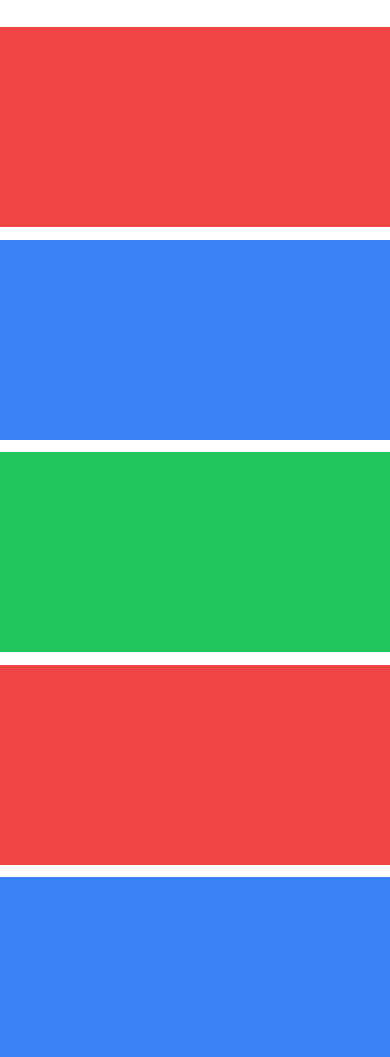
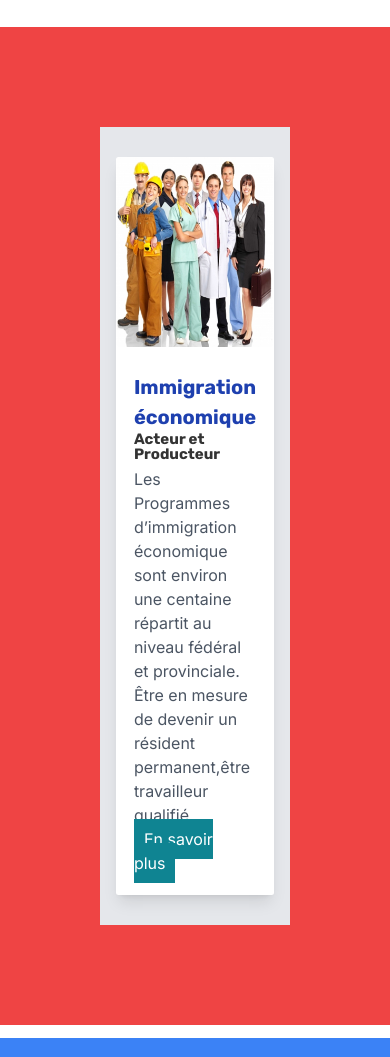
Before and after one commit to Moussabdi/TP3_AbdiDiranehMoussa_IntegrationWeb2, a website: page services.html in a window 390 px wide. Shown: the part 43-1100 px from the top of the page. Drawn offline with nearby package versions, Linux system fonts and the light colour scheme.

Commit message:
adding service page, tailwing component, etc

```diff
--- a/sass/_header.scss
+++ b/sass/_header.scss
@@ -1,7 +1,7 @@
 @import "variable";
 
 header h1 {
-  font-size: 3.5rem;
+  font-size: 3.5rem !important;
 }
 
 %fontMargin {
@@ -10,17 +10,17 @@ header h1 {
 }
 h1 {
   @extend %fontMargin;
-  font-size: 4.5rem;
+  font-size: 4.5rem !important;
   font-weight: 600;
 }
 h2 {
   @extend %fontMargin;
-  font-size: 4rem;
+  font-size: 4rem !important;
   font-weight: 600;
 }
 h3 {
   @extend %fontMargin;
-  font-size: 2.5rem;
+  font-size: 2.5rem !important;
   font-weight: 400;
 }
 p {
@@ -29,22 +29,22 @@ p {
 
 @media screen and (max-width: 570px) {
   body {
-    font-size: 1.6rem;
+    font-size: 1.6rem !important;
   }
 
   header h1 {
-    font-size: 3.5;
+    font-size: 3.5 !important;
   }
 
   h1 {
-    font-size: 3rem;
+    font-size: 3rem !important;
   }
 
   h2 {
-    font-size: 2rem;
+    font-size: 2rem !important;
   }
 
   h3 {
-    font-size: 1.5rem;
+    font-size: 1.5rem !important;
   }
 }
--- a/sass/_indexSection1.scss
+++ b/sass/_indexSection1.scss
@@ -44,7 +44,13 @@
 }
 
 .deuxcolvideotext__item__video {
-  margin-top: 7.6em;
+  margin-top: 7.6em !important;
+}
+
+@media screen and (max-width: 1024px) {
+  .deuxcolvideotext__item__video {
+    margin-top: 20rem !important;
+  }
 }
 
 @media screen and (max-width: 570px) {
@@ -63,6 +69,6 @@
     margin-top: 2rem;
   }
   .deuxcolvideotext__item__video {
-    margin-top: 1rem;
+    margin-top: 5rem !important;
   }
 }
--- /dev/null
+++ b/sass/_services.scss
@@ -0,0 +1,8 @@
+@import "variable";
+
+.troiscolimgtext__item__lien {
+  text-decoration: none;
+  background-color: $color-background_btn;
+  color: $color-text-header_footer;
+  padding: 1rem;
+}
--- a/services.html
+++ b/services.html
@@ -105,7 +105,45 @@
         <div class="container grid grid-cols-12 gap-5 my-8 mx-auto">
           <div
             class="col-span-12 lg:col-span-4 md:col-span-6 sm:col-span-12 bg-red-500 p-40"
-          ></div>
+          >
+            <div class="col-span-12 md:col-span-6 lg:col-span-3">
+              <div
+                class="bg-gray-200 dark:bg-gray-900 flex flex-wrap items-center justify-center"
+              >
+                <div
+                  class="container max-w-sm md:max-w-md lg:max-w-lg bg-white rounded dark:bg-gray-800 shadow-lg transform duration-200 easy-in-out m-12"
+                >
+                  <div class="h-3/4 sm:h-30">
+                    <img
+                      class="w-full rounded-lg"
+                      src="images/immigrationEconomique_2.png"
+                      alt="photo immigration économique"
+                    />
+                  </div>
+
+                  <div class="mt-10">
+                    <div class="px-7 mb-8">
+                      <h2
+                        class="lg:text-3xl md:text-xl sm:text-lg font-bold text-blue-800 dark:text-gray-300"
+                      >
+                        Immigration économique
+                      </h2>
+                      <h3 class="text-base font-bold">Acteur et Producteur</h3>
+                      <p class="mt-2 text-gray-600 dark:text-gray-300">
+                        Les Programmes d’immigration économique sont environ une
+                        centaine répartit au niveau fédéral et provinciale. Être
+                        en mesure de devenir un résident permanent,être
+                        travailleur qualifié.
+                      </p>
+                      <a class="troiscolimgtext__item__lien" href="#"
+                        >En savoir plus</a
+                      >
+                    </div>
+                  </div>
+                </div>
+              </div>
+            </div>
+          </div>
           <div
             class="col-span-12 lg:col-span-4 md:col-span-6 sm:col-span-12 bg-blue-500 p-40"
           ></div>
```
Also changed, not shown: index.html (+4 -5 lines), sass/style.scss (+5 -3 lines), css/style.css.
